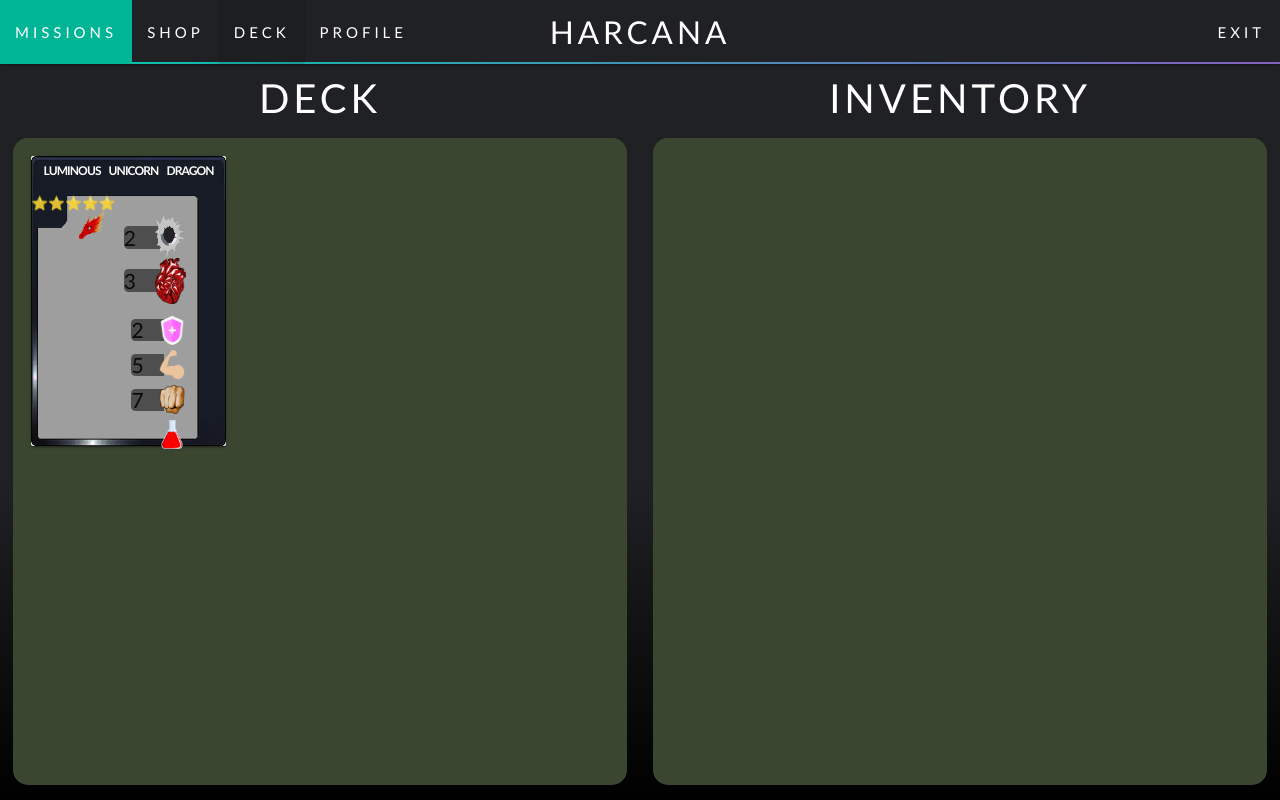
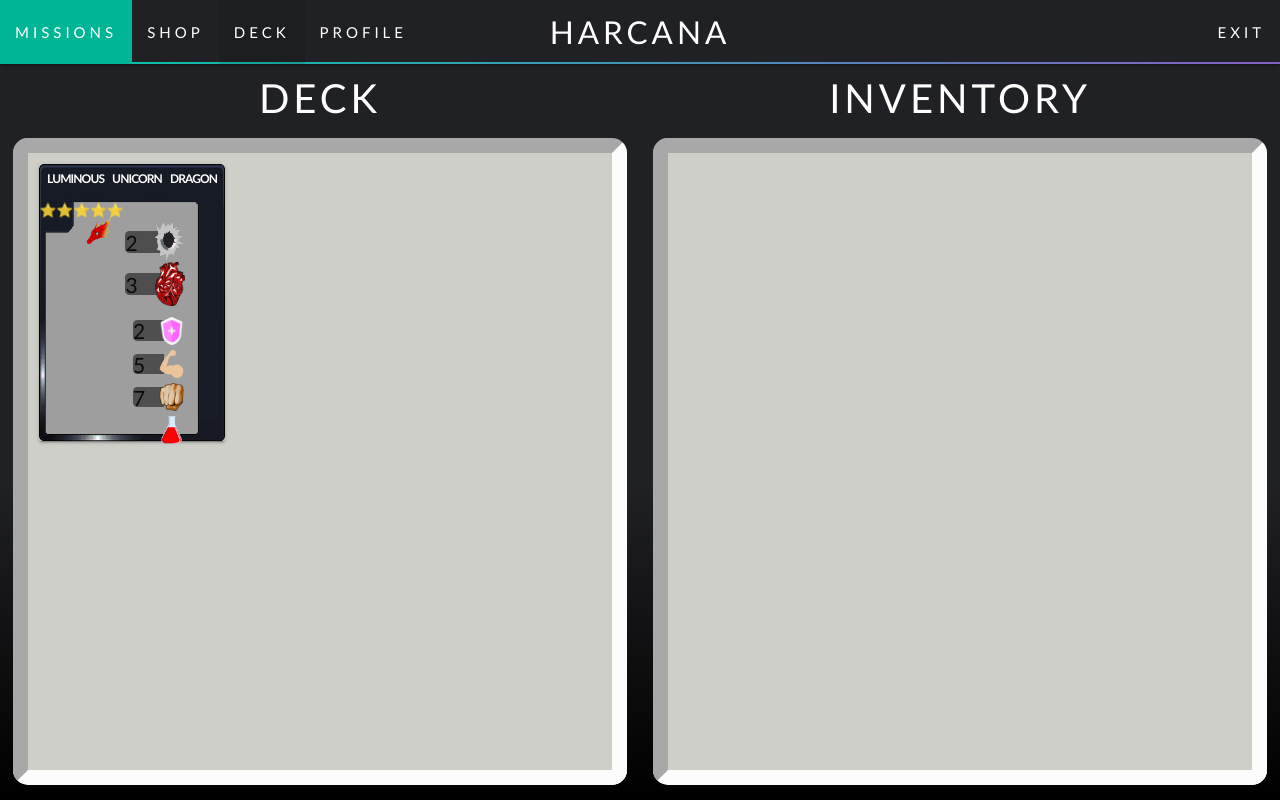
Before and after one commit to WadsonPontes/HarcanaPrototype, a PHP site: page /deck.html in a window 1280 px wide. Run offline with PHP 8.4, Linux system fonts and the light colour scheme; grey boxes are pictures that could not be loaded.

Commit message:
Deixando Tela Deck responsiva

```diff
--- a/css/deck.style.css
+++ b/css/deck.style.css
@@ -1,3 +1,4 @@
+/* ===================== MENU ========================================================== */
 :root {
   --main-color-grey: #202124;
   --main-color-purple: #845ec2;
@@ -65,6 +66,18 @@ body {
   border: 0px solid var(--main-color-grey);
 }
 
+/* ===================== ITEMS ======================================================================= */
+
+header {
+  position: fixed;
+  top: 64px;
+  right: 1vw;
+  width: 15vw;
+  height: 4vw;
+}
+
+/* ===================== DECK AND INVENTORY ========================================================== */
+
 h2 {
   text-align: center;
   display: block;
@@ -94,7 +107,7 @@ h2 {
 }
 
 .back {
-  background-color: rgb(58, 70, 48);
+  background-color: #CFCFC9;
   position: absolute;
   top: 10%;
   left: 0;
@@ -102,20 +115,21 @@ h2 {
   margin: 0 auto;
   height: 88%;
   width: 96%;
-  padding: 1%;
   border-radius: 1rem;
+  border: 1rem inset #FCFCFC;
   overflow-y: scroll;
 }
 
 /* ===================== CARD ========================================================== */
 
 .card {
-  position: absolute !important;
-  left: 1%;
+  display: inline-block;
+  position: relative !important;
   width: 31.7%;
   height: 44.8%;
   margin: 2% !important;
   font-size: 1.78vh !important;
+  background-color: transparent !important;
   cursor: pointer;
   z-index: 60;
 }
```
